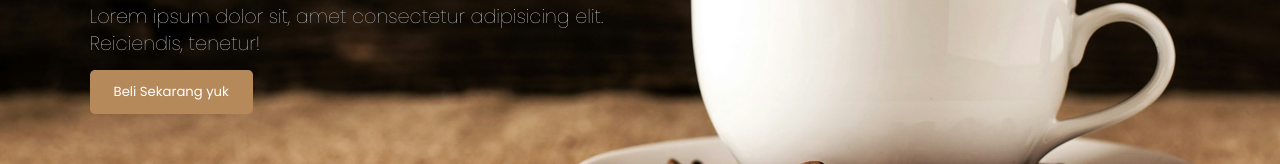
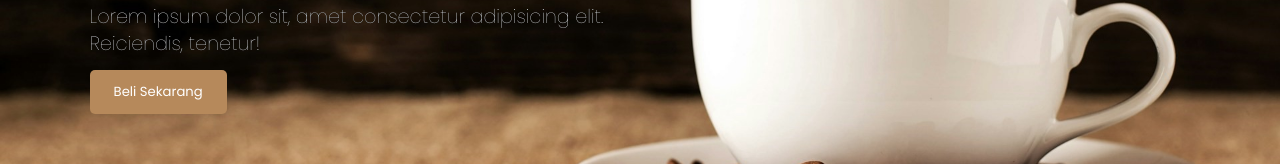
Before and after one commit to jodi1717/ajak-ngopi.github.io, a plain HTML site: page index.html in a window 1280 px wide. Shown: the part 419-583 px from the top of the page. Drawn offline with nearby package versions, Linux system fonts and the light colour scheme.

Commit message:
merubah beli sekarang yuk menjadi beli sekarang

```diff
--- a/index.html
+++ b/index.html
@@ -60,7 +60,7 @@
         <main class="content">
             <h1>Mari Nikmati Secangkir <span>Kopi</span></h1>
             <p>Lorem ipsum dolor sit, amet consectetur adipisicing elit. Reiciendis, tenetur!</p>
-            <a href="#" class="cta">Beli Sekarang yuk</a>
+            <a href="#" class="cta">Beli Sekarang</a>
         </main>
     </section>
     <!-- Hero Section end -->
```
